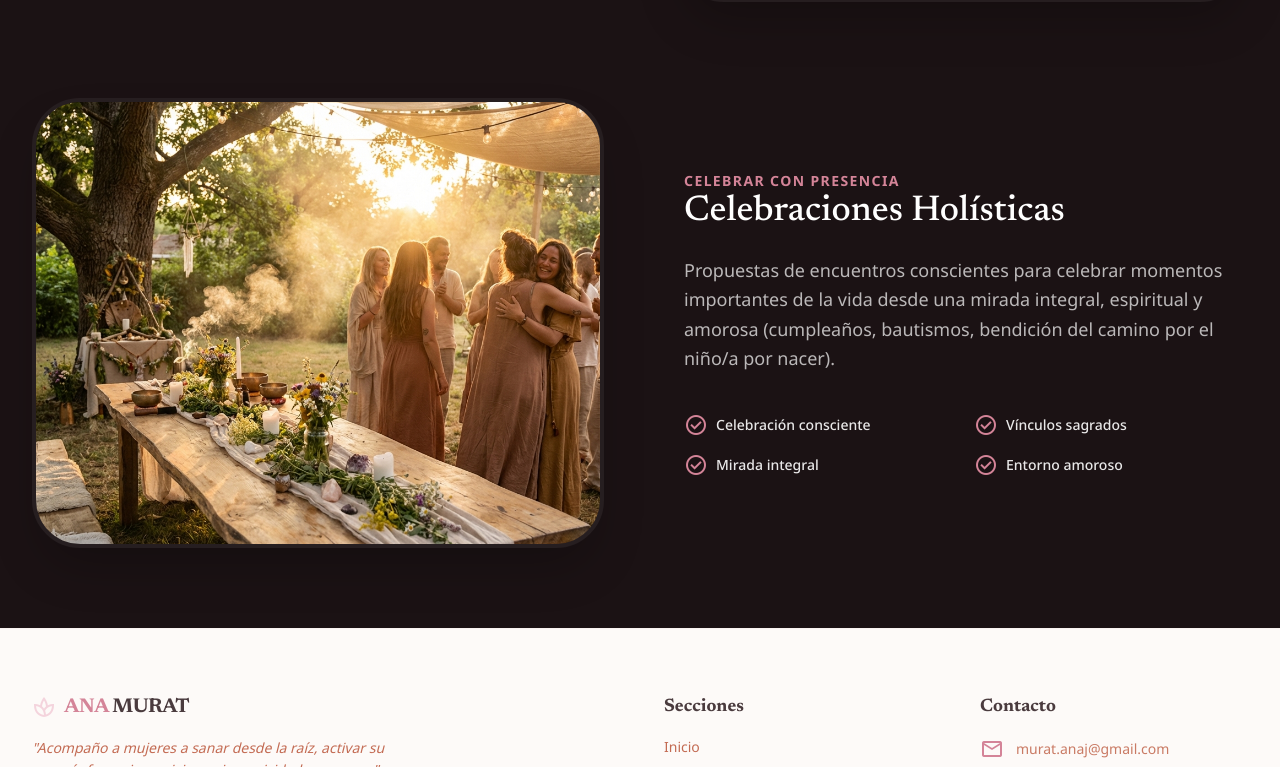
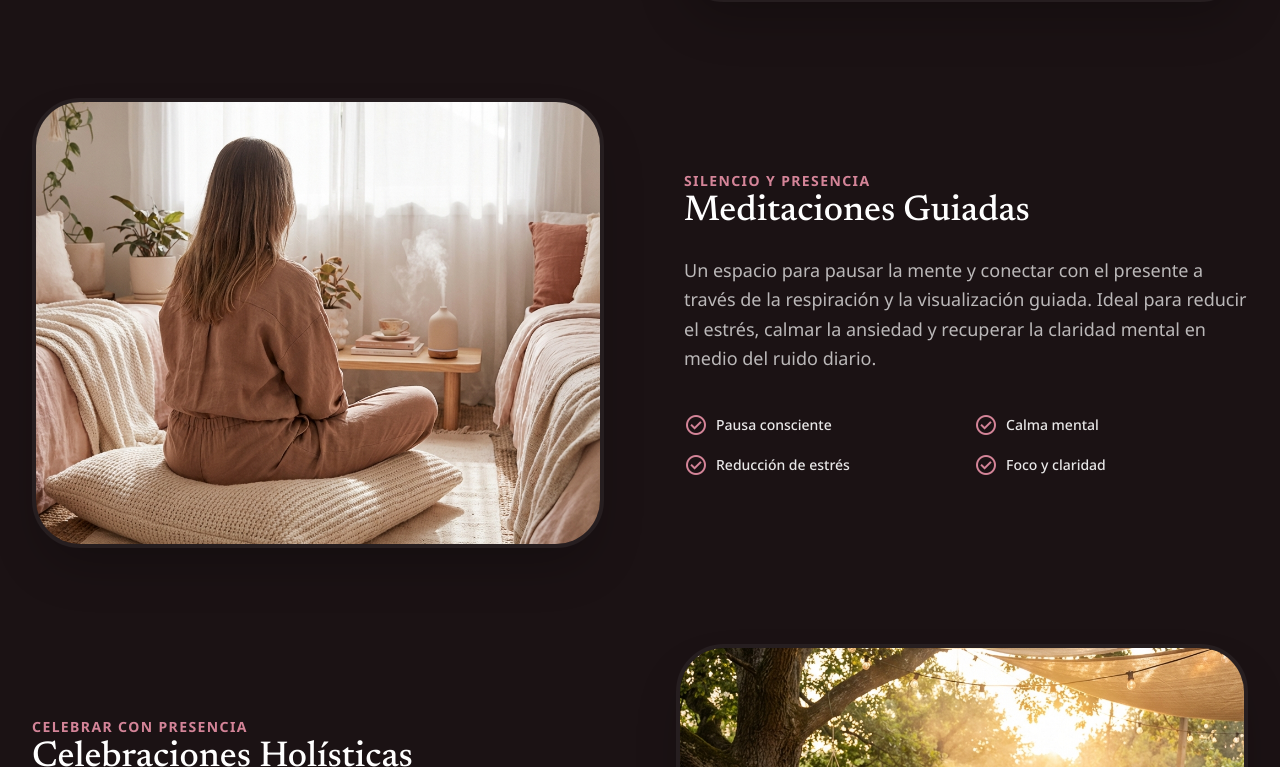
Before and after one commit to fmonfasani/AnaReiki, a Next.js app: page /servicios in a window 1280 px wide. Shown: the part 4713-5480 px from the top of the page. Built offline with nearby package versions, Linux system fonts and the light colour scheme.

Commit message:
Feature: added Guided Meditations service and updated hero content for better empathy

```diff
--- a/src/app/contacto/ContactForm.tsx
+++ b/src/app/contacto/ContactForm.tsx
@@ -67,6 +67,7 @@ export default function ContactForm() {
             <option value="">Selecciona una opción</option>
             <option value="Bioenergía">Bioenergía</option>
             <option value="Registros Akáshicos">Registros Akáshicos</option>
+            <option value="Meditaciones Guiadas">Meditaciones Guiadas</option>
             <option value="Yoga Consciente">Yoga Consciente</option>
             <option value="Acompañamiento Terapéutico">
               Acompañamiento Terapéutico
--- a/src/app/page.tsx
+++ b/src/app/page.tsx
@@ -32,9 +32,10 @@ export default function Home() {
                   </span>
                 </h1>
                 <p className="text-base sm:text-lg text-text-light font-body font-light leading-relaxed max-w-xl mx-auto lg:mx-0 px-4 sm:px-0">
-                  Mi propósito es acompañar procesos terapéuticos desde una
-                  mirada integral, respetando los tiempos de cada persona y
-                  reconociendo al cuerpo como una guía sabia.
+                  En medio del ritmo cotidiano, muchas veces nos alejamos de lo
+                  que sentimos y necesitamos. Este espacio fue creado para
+                  acompañarte a volver a tu centro, escuchar tu cuerpo y
+                  emociones y recuperar el equilibrio que te pertenece.
                 </p>
                 <div className="flex flex-col sm:flex-row gap-4 justify-center lg:justify-start pt-4 px-6 sm:px-0">
                   <Link
@@ -100,9 +101,9 @@ export default function Home() {
               format_quote
             </span>
             <h2 className="font-display text-2xl md:text-3xl font-medium leading-relaxed text-text-main mb-8">
-              "Mi propósito es acompañar procesos terapéuticos desde una mirada
-              integral, respetando los tiempos de cada persona y reconociendo al
-              cuerpo como una guía sabia."
+              "En medio del ritmo cotidiano, muchas veces nos alejamos de lo que
+              sentimos y necesitamos. Este espacio fue creado para acompañarte a
+              volver a tu centro y recuperar el equilibrio."
             </h2>
             <Link
               href="/filosofia"
--- a/src/app/servicios/page.tsx
+++ b/src/app/servicios/page.tsx
@@ -99,12 +99,25 @@ const services = [
     subtitle: "Honrá tu linaje femenino",
     img: "/images/womb_healing.png",
     description:
-      "Ceremonias de encuentro y sanación que invitan a honrar el cuerpo, la energía femenina y el linaje ancestral, generando espacios de contención, liberación y transformación.",
+      "Ceremonias de encuentro y sanación que invitan a honrar el cuerpo, la energía femenina y el linaje ancestral, generando espacios de con tención, liberación y transformación.",
     benefits: [
       "Sanación ancestral",
       "Energía femenina",
       "Contención grupal",
       "Transformación",
+    ],
+  },
+  {
+    title: "Meditaciones Guiadas",
+    subtitle: "Silencio y presencia",
+    img: "/images/meditaciones_guiadas.png",
+    description:
+      "Un espacio para pausar la mente y conectar con el presente a través de la respiración y la visualización guiada. Ideal para reducir el estrés, calmar la ansiedad y recuperar la claridad mental en medio del ruido diario.",
+    benefits: [
+      "Pausa consciente",
+      "Calma mental",
+      "Reducción de estrés",
+      "Foco y claridad",
     ],
   },
   {
--- a/src/components/Therapies.tsx
+++ b/src/components/Therapies.tsx
@@ -58,6 +58,13 @@ const therapies = [
     image: "/images/womb_healing.png",
     description:
       "Ceremonias de encuentro y sanación que invitan a honrar el cuerpo, la energía femenina y el linaje ancestral, generando espacios de contención, liberación y transformación.",
+  },
+  {
+    title: "Meditaciones Guiadas",
+    subtitle: "Silencio y presencia",
+    image: "/images/meditaciones_guiadas.png",
+    description:
+      "Un espacio para pausar la mente y conectar con el presente a través de la respiración y la visualización guiada. Ideal para reducir el estrés, calmar la ansiedad y recuperar la claridad mental en medio del ruido diario.",
   },
   {
     title: "Celebraciones Holísticas",
```
Also changed, not shown: public/images/meditaciones_guiadas.png (added), 3 other files (tests, documents, lock files or other folders).
